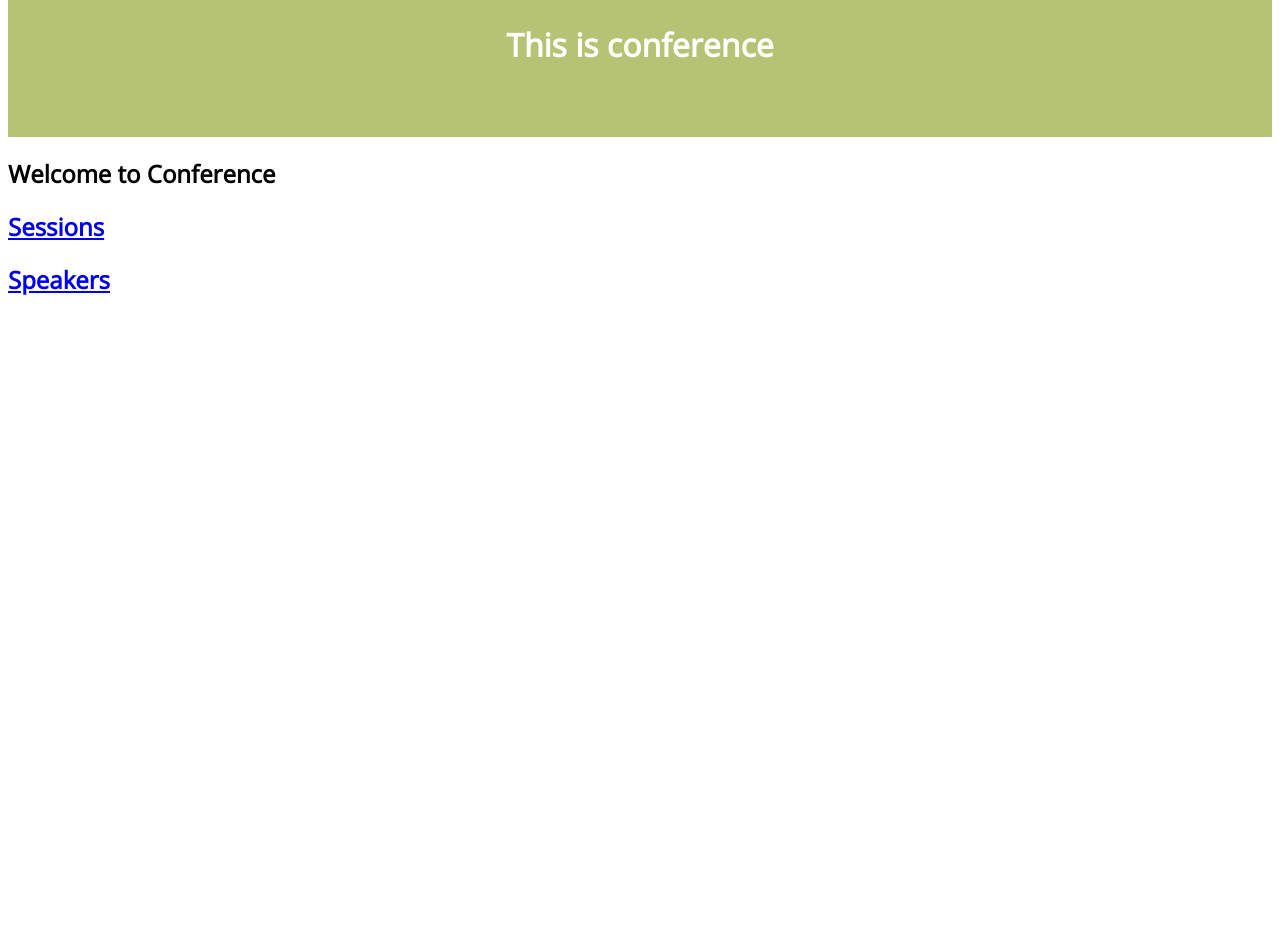
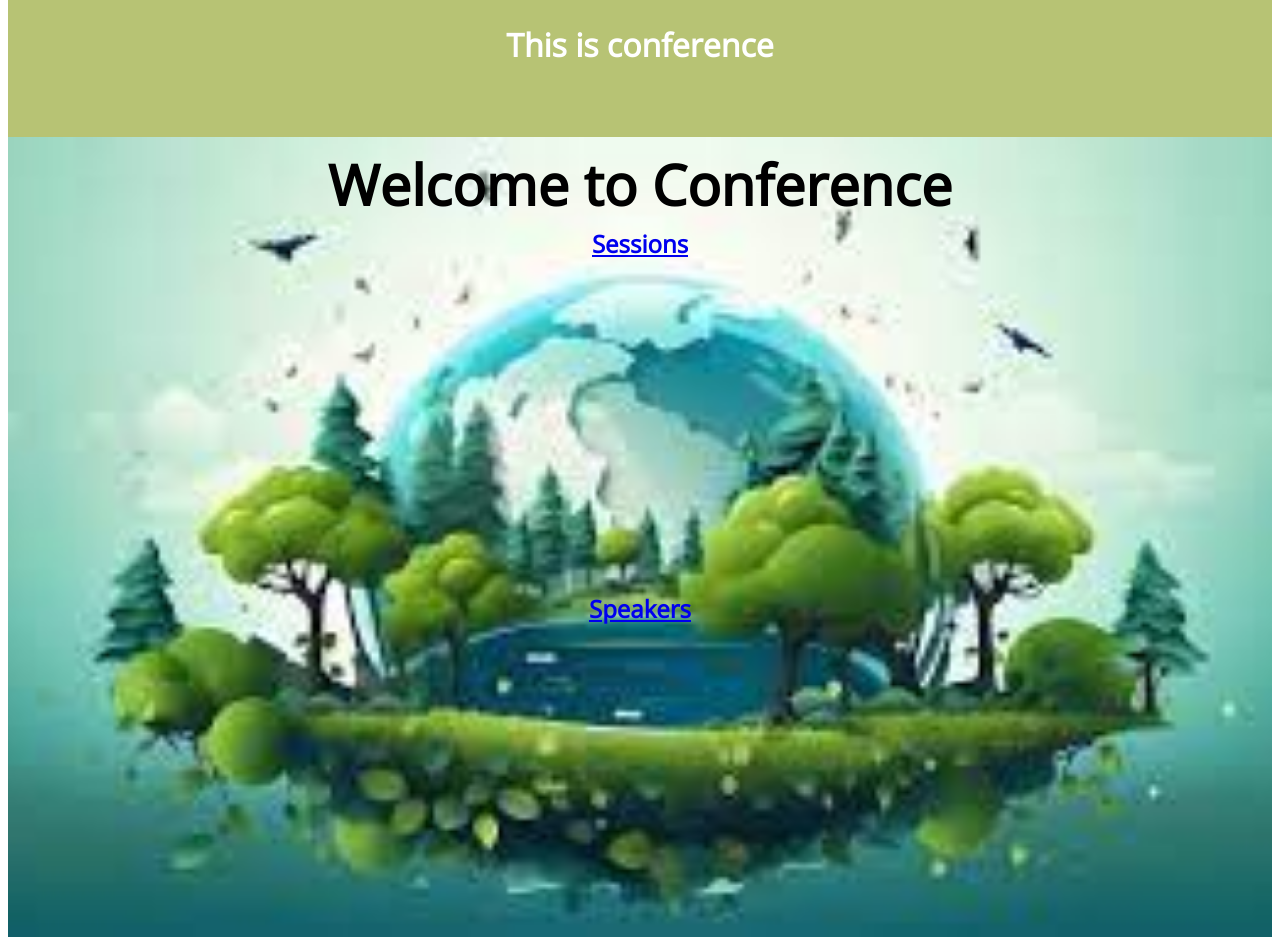
Before and after one commit to Vados1789/Facebook, a Next.js app in the folder Frontend/: page /conference in a window 1280 px wide. Shown: the part 440-1377 px from the top of the page. Before the commit the page ends 800 px from the top, so only its background shows below. Built offline with nearby package versions, Linux system fonts and the light colour scheme.

Commit message:
Add picture to conference

```diff
--- /dev/null
+++ b/Frontend/src/app/conference/conference.module.css
@@ -0,0 +1,41 @@
+.bgWrap {
+    position: relative;
+    height: 100vh;
+    overflow: hidden;
+    z-index: -1;
+}
+.bgHeader {
+    margin: 0;
+    padding-top: 25px;
+    font-size: 56px;
+    font-weight: 800;
+    line-height: 45px;
+    text-align: center;
+    color: #000000;
+}
+.bgText {
+    margin: 0;
+    font-size: 30px;
+    padding-top: 25px;
+    text-align: center;
+    font-style: italic;
+    color: #fff;
+}
+.bgLinks {
+    text-decoration: none;
+    color: #fff;
+}
+.overlay {
+    position: absolute;
+    top: 0;
+    left: 0;
+    width: 100%;
+    height: 100%;
+    display: flex;
+    flex-direction: column;
+    justify-content: center;
+    align-items: center;
+    color: white;
+    text-align: center;
+    z-index: 1;
+}
--- a/Frontend/src/app/conference/page.tsx
+++ b/Frontend/src/app/conference/page.tsx
@@ -1,15 +1,37 @@
 import Link from "next/link";
+import Image from "next/image";
+import ConferencePic from "../images/nature3.jpg"
+import styles from "./conference.module.css";
 
 export default function Page() {
     return (
         <>
-            <h1>Welcome to Conference</h1>
-            <h2>
-                <Link href="/conference/sessions">Sessions</Link>
-            </h2>
-            <h2>
-                <Link href="/conference/speakers">Speakers</Link>
-            </h2>
+            <div className={styles.bgWrap}>
+                <Image
+                    src={ConferencePic}
+                    alt="Our conference picture"
+                    quality={100}
+                    placeholder="blur"
+                    sizes={"100vw"}
+                    fill
+                    style={{
+                        objectFit: "cover"
+                    }}
+                />
+                <div className={styles.overlay}>
+                <h1 className={styles.bgHeader}>Welcome to Conference</h1>
+                <h2 className={styles.bgWrap}>
+                    <Link href="/conference/sessions">
+                        Sessions
+                    </Link>
+                </h2>
+                <h2 className={styles.bgWrap}>
+                    <Link href="/conference/speakers">
+                        Speakers
+                    </Link>
+                </h2>
+                </div>
+            </div>
         </>
     );
 }
```
